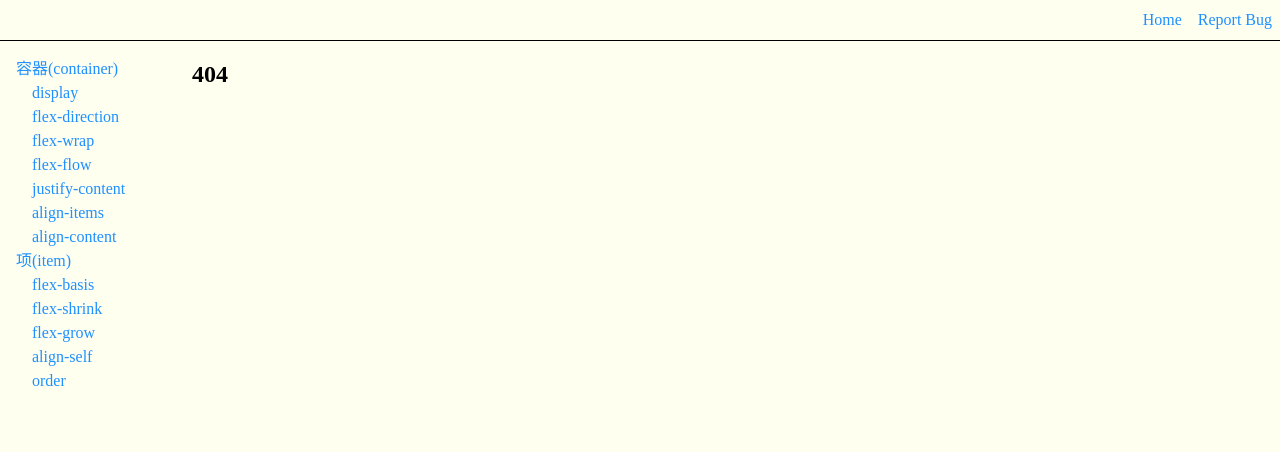
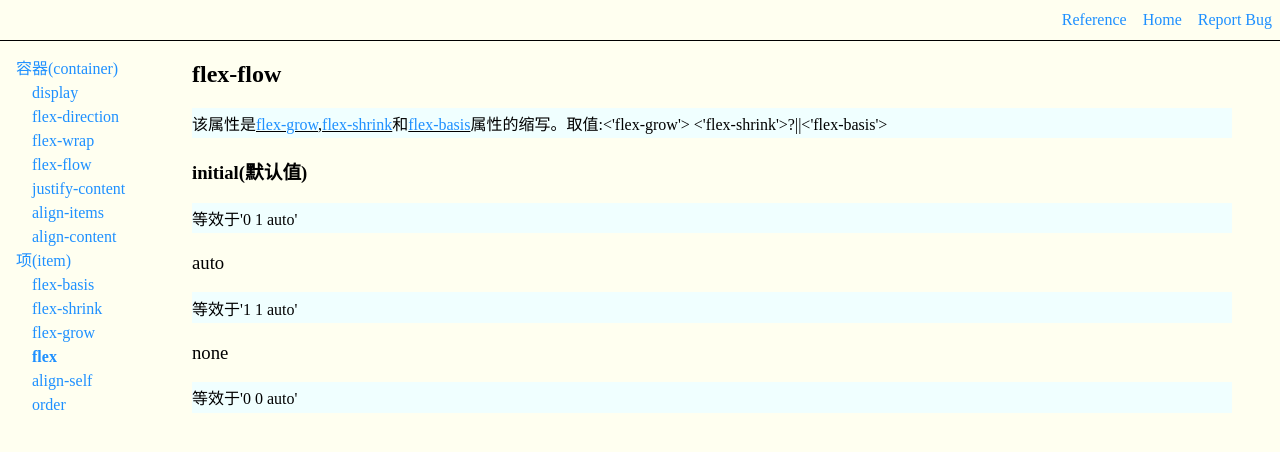
Before and after one commit to asurance/flex-tutorial, a Next.js app: page /item/Flex in a window 1280 px wide. Before the commit this address had no page. Shown: the top 452 px of the page. Built offline with nearby package versions, Linux system fonts and the light colour scheme.

Commit message:
feat(flex): 基本完成

```diff
--- a/components/Layout.tsx
+++ b/components/Layout.tsx
@@ -60,6 +60,10 @@ const items: NavVO[] = [
         text: 'flex-grow',
     },
     {
+        link: 'Flex',
+        text: 'flex',
+    },
+    {
         link: 'AlignSelf',
         text: 'align-self',
     },
--- /dev/null
+++ b/pages/item/Flex.tsx
@@ -0,0 +1,38 @@
+import { ReactElement } from 'react'
+import ArticleLink from '../../components/ArticleLink'
+import Layout from '../../components/Layout'
+import PropertyP from '../../components/PropertyP'
+import PropertyValue from '../../components/PropertyValue'
+import { NavVO } from '../../interfaces/NavVO'
+
+const FlexGrow = <ArticleLink href="/item/FlexGrow" keep>flex-grow</ArticleLink>
+
+const FlexShrink = <ArticleLink href="/item/FlexShrink" keep>flex-shrink</ArticleLink>
+
+const FlexBasis = <ArticleLink href="/item/FlexBasis" keep>flex-basis</ArticleLink>
+
+
+const headNavs: NavVO[] = [
+    {
+        link: 'https://www.w3.org/TR/css-flexbox-1/#flex-property',
+        text: 'Reference',
+    },
+]
+
+export default function FlexFlow(): ReactElement {
+    return <Layout title="flex-flow" navs={headNavs}>
+        <header><h1>flex-flow</h1></header>
+        <section>
+            <PropertyP>该属性是{FlexGrow},{FlexShrink}和{FlexBasis}属性的缩写。取值:&lt;&apos;flex-grow&apos;&gt; &lt;&apos;flex-shrink&apos;&gt;?||&lt;&apos;flex-basis&apos;&gt;</PropertyP>
+        </section>
+        <PropertyValue value="initial" isDefault>
+            <PropertyP>等效于&apos;0 1 auto&apos;</PropertyP>
+        </PropertyValue>
+        <PropertyValue value="auto">
+            <PropertyP>等效于&apos;1 1 auto&apos;</PropertyP>
+        </PropertyValue>
+        <PropertyValue value="none">
+            <PropertyP>等效于&apos;0 0 auto&apos;</PropertyP>
+        </PropertyValue>
+    </Layout>
+}
```
